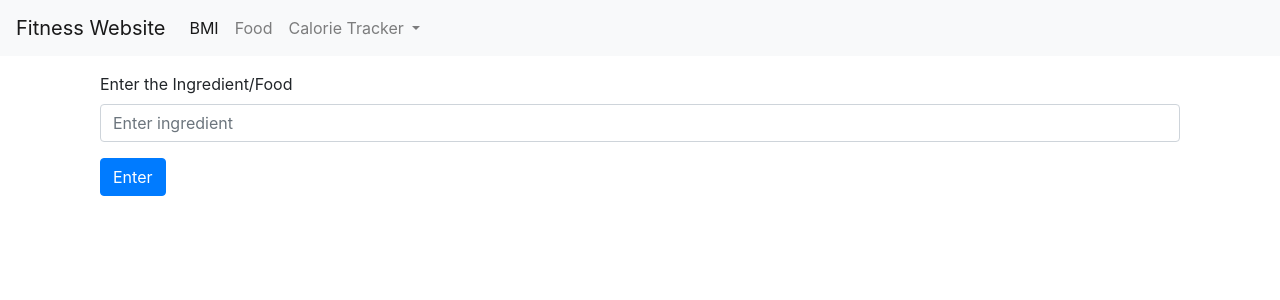
After one commit to harsh-patowary/BeFit, a Flask app: page /calorietracker in a window 1280 px wide. The commit adds this page. Shown: the top 300 px of the page. Run offline with Flask 3, Linux system fonts and the light colour scheme; some libraries are stand-ins or nearby versions.

Commit message:
calorie-fetching done with api

```diff
--- a/app/main.py
+++ b/app/main.py
@@ -5,10 +5,15 @@ import json
 from flask import Flask, render_template, request, url_for, flash, redirect
 from werkzeug.exceptions import abort
 # custom mods
-from app.befit_utils import UserData
+from app.befit_utils import UserData, BFUtils
+import os
+import csv
 
 app = Flask(__name__)
 app.config['SECRET_KEY'] = 'harsh004'
+app_id = "d16a2064"
+app_key = "754bc0f60796c0031d1da99d58a3f1da"
+
 
 @app.route('/')
 def index():
@@ -32,6 +37,26 @@ def bmi():
             usr_data = UserData(usr_age, usr_weight, usr_height, usr_name, bmi_unit)
             usr_bmiStatus = usr_data.bmi_class()
             usr_bmi = round(usr_data._bmi)
+            BFUtils.insert_data("/data.csv", usr_data.convert_to_array())
             return render_template('bmi.html', usr_bmi=usr_bmi, usr_bmiStatus=usr_bmiStatus)
 
     return render_template('bmi.html')
+
+
+@app.route('/calorietracker', methods = ['GET', 'POST'])
+def calorie_tracker():
+    if request.method == 'POST':
+        ingredient = BFUtils.remove_space(request.form['ingredient'])
+        if not ingredient:
+            flash("Ingrediant is needed")
+        else:
+            api_url = f"https://api.edamam.com/api/nutrition-data?app_id={app_id}&app_key={app_key}&nutrition-type=logging&ingr={ingredient}"
+            response = requests.get(api_url).json()
+            calories = response["calories"]
+            print(type(response))
+            print(f"Ingredients: {ingredient}, Calories: {calories}")
+
+            render_template('calorie-tracker.html', ingredient=ingredient, calories=calories)
+
+
+    return render_template('calorie-tracker.html')
--- a/app/templates/base.html
+++ b/app/templates/base.html
@@ -16,7 +16,7 @@
 
 <body>
     <nav class="navbar navbar-expand-lg navbar-light bg-light">
-        <a class="navbar-brand" href="{{ url_for('index')}}">Fitness Website</a>
+        <a class="navbar-brand" href="{{ url_for('index') }}">Fitness Website</a>
         <button class="navbar-toggler" type="button" data-toggle="collapse" data-target="#navbarNav"
             aria-controls="navbarNav" aria-expanded="false" aria-label="Toggle navigation">
             <span class="navbar-toggler-icon"></span>
@@ -25,7 +25,7 @@
         <div class="collapse navbar-collapse" id="navbarNav">
             <ul class="navbar-nav">
                 <li class="nav-item active">
-                    <a class="nav-link" href="{{ url_for('bmi')}}">BMI</a>
+                    <a class="nav-link" href="{{ url_for('bmi') }}">BMI</a>
                 </li>
                 <li class="nav-item">
                     <a class="nav-link" href="#">Food</a>
--- a/app/templates/bmi.html
+++ b/app/templates/bmi.html
@@ -1,9 +1,9 @@
 {% extends "base.html" %}
+
+{% block title %} BMI Calculator 102 {% endblock %}
 {% block content %}
-{% block title %} BMI Calculator {% endblock %}
-
 <div class="container mt-3">
-    <h2>BMI Calculator</h2>
+    <h2>BMI Calculator 101</h2>
     <form class="container" method="post">
         <div class="mb-3 mt-3">
             <label for="name">Name</label>
--- /dev/null
+++ b/app/templates/calorie-tracker.html
@@ -0,0 +1,24 @@
+{% extends 'base.html' %}
+{% block title %}
+        Calorie Tracker
+{% endblock %}
+
+{% block content %}
+    <form action="" class="container" method="post">
+        <div class="mb-3 mt-3">
+            <label for="ingredient">Enter the Ingredient/Food</label>
+            <input type="ingredient" class="form-control" id="ingredient" placeholder="Enter ingredient" name="ingredient" value="{{ request.form['ingredient'] }}">
+        </div>
+        <button type="submit" class="btn btn-primary">Enter</button>
+    </form>
+    <div class="container text-center">
+        <div class="card-body">
+            <div class="container">
+                {% if calories %}
+                    <h3>Your BMI: { calories }</h3>
+                    <h3>You are { usr_bmiStatus }</h3>
+                {% endif %}
+            </div>
+        </div>
+      </div>
+{% endblock %}
--- a/app/templates/index.html
+++ b/app/templates/index.html
@@ -2,7 +2,7 @@
 {% block content %}
 {% block title %} Welcome {% endblock %}
 <h1>Welcome to our Diet Managing Tool</h1>
-    <button type="button" onclick=" window.location.href = '/bmi' ; " class="button">Click Me</button>
+    <button type="button" onclick=" window.location.href = '/calorietracker' ; " class="button">Click Me</button>
 <section class="features">
     <div class="container">
         <h2>Diet Management Tool Features</h2>
--- /dev/null
+++ b/data.csv
@@ -0,0 +1,2 @@
+Name,Age,height,weight,unit,bmi,calories
+rick,20,1.65,75.0,m,28,
--- a/run.py
+++ b/run.py
@@ -2,4 +2,4 @@ from app.main import app
 
 if __name__ == "__main__":
   app.debug = True
-  app.run()
+  app.run(use_reloader=False)
```
Also changed, not shown: app/befit_utils.py (+37 -1 lines).
